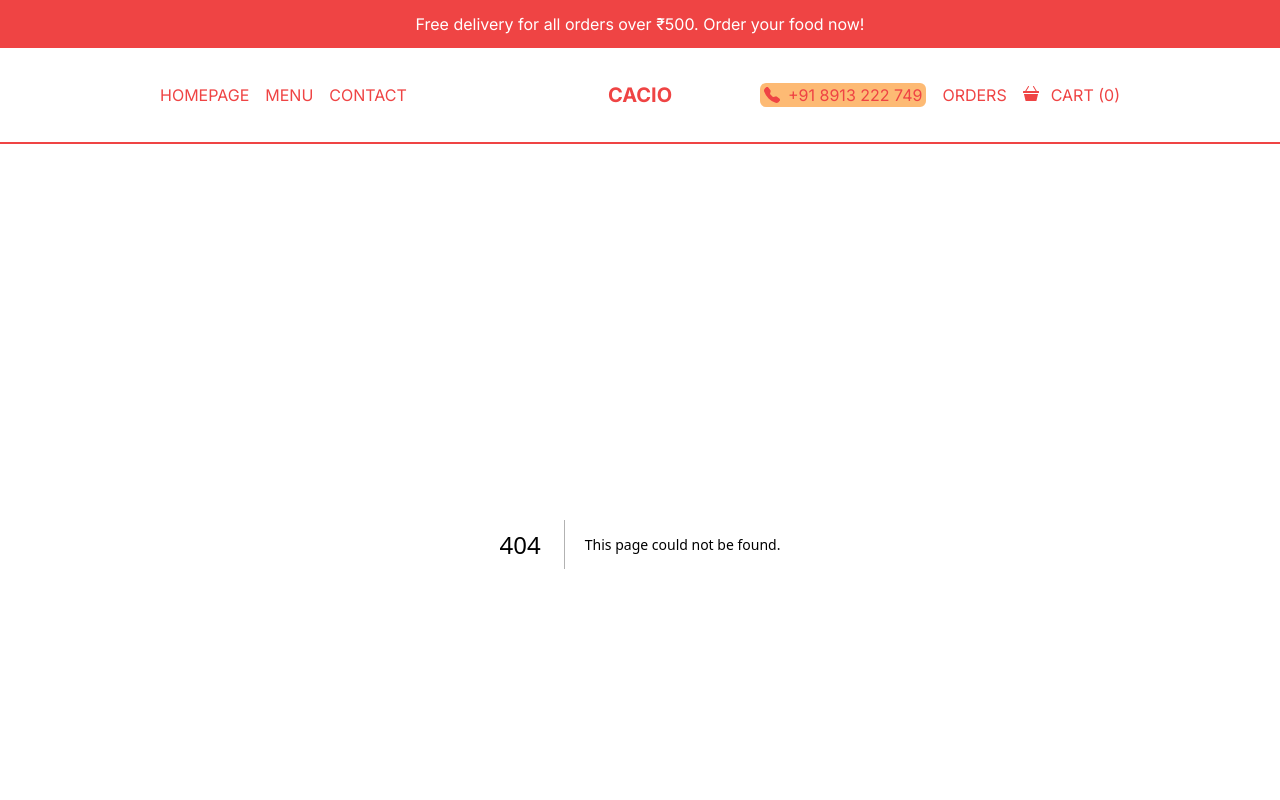
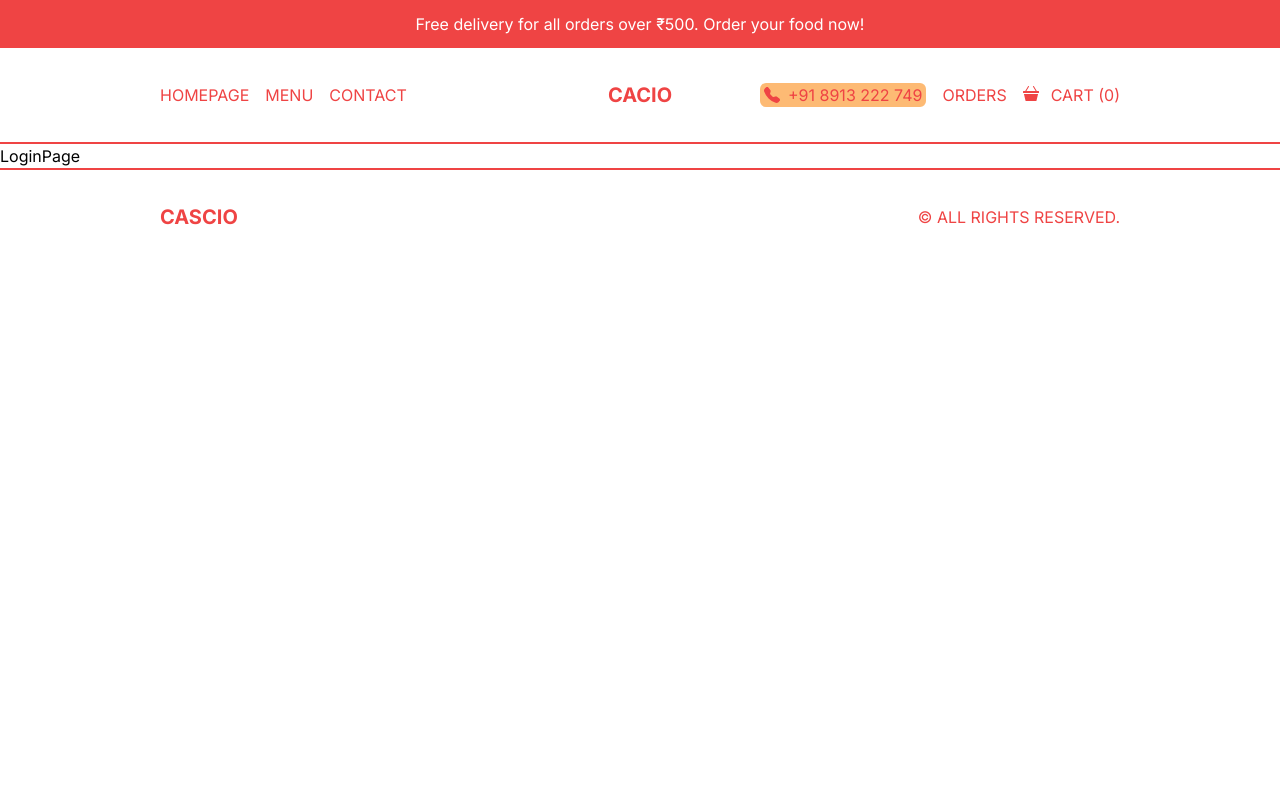
Before and after one commit to anoopraju31/restaurant-food-delivery-app, a Next.js app: page /login in a window 1280 px wide. Before the commit this address had no page. Shown: the top 800 px of the page. Built offline with nearby package versions, Linux system fonts and the light colour scheme.

Commit message:
Login page - initial

```diff
--- /dev/null
+++ b/src/app/login/page.tsx
@@ -0,0 +1,7 @@
+import React from 'react'
+
+const LoginPage = () => {
+	return <div>LoginPage</div>
+}
+
+export default LoginPage
```
